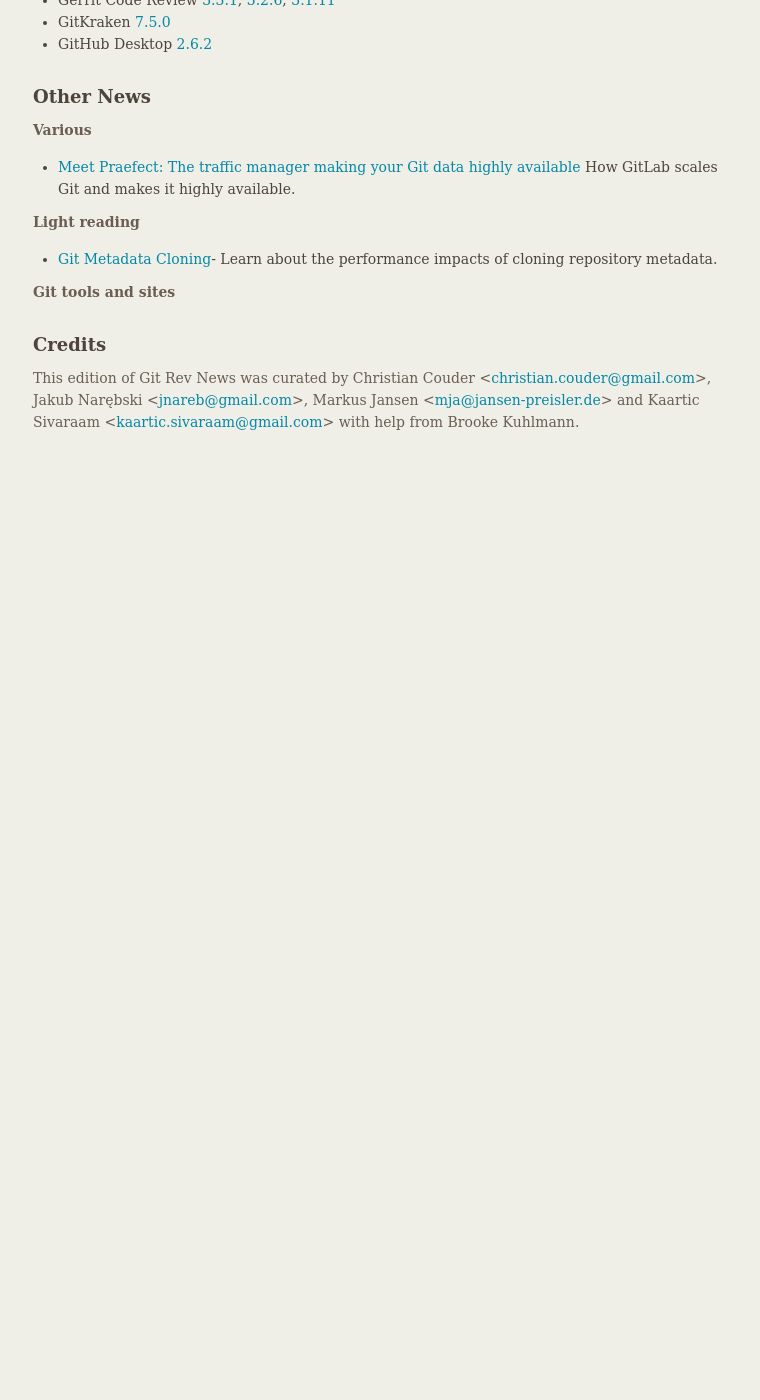
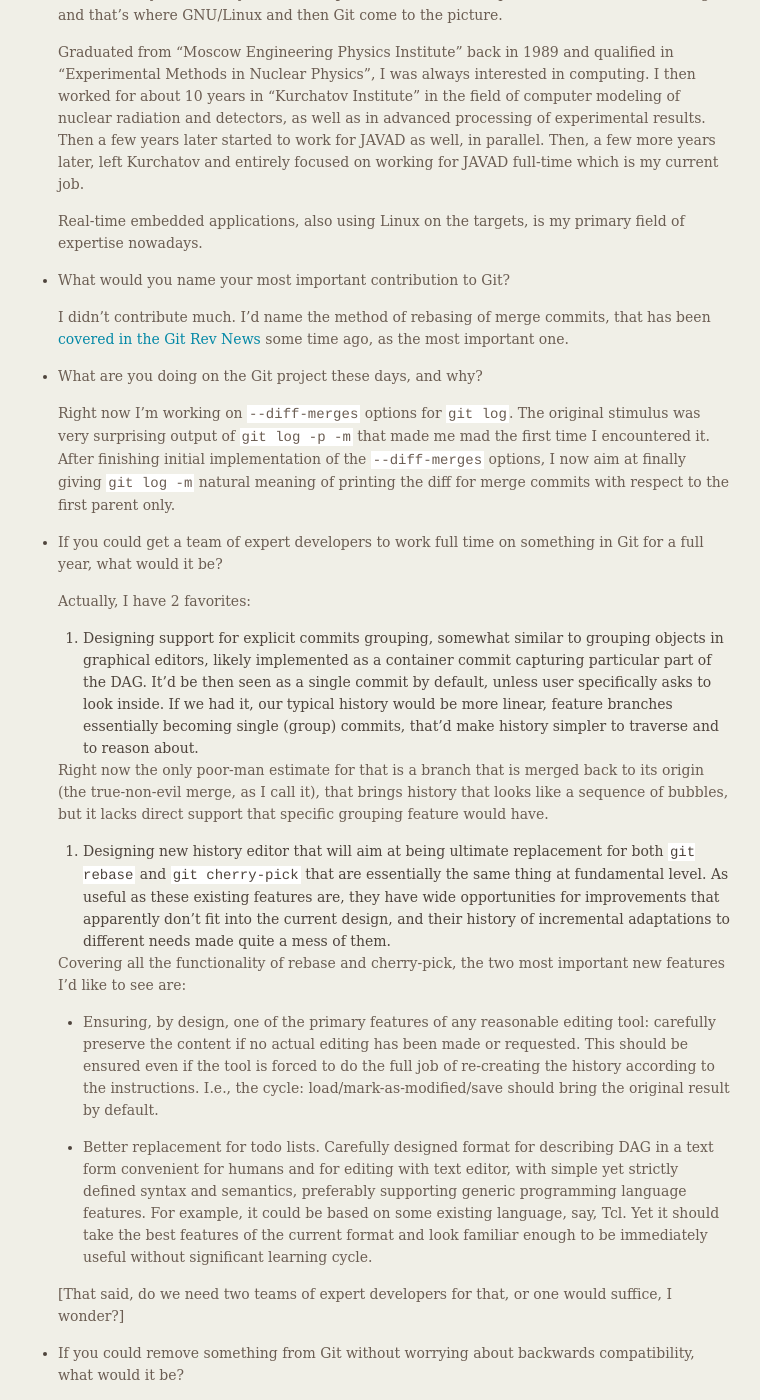
Before and after one commit to git/git.github.io, a Jekyll site: the page built from rev_news/drafts/edition-71.md, in a window 1280 px wide and 1400 px high, scrolled down 444 px. Shown: the whole window, without its empty margins (376-1136 px from the left). Built offline with Jekyll 4.4.1, drawn with Linux system fonts in a browser that asks for light colours; before the commit the page ends 900 px from its top, so only the background shows below that; some of the changed text lies outside the part shown.

Commit message:
rn-71: add interview with Sergey Organov

```diff
--- a/rev_news/drafts/edition-71.md
+++ b/rev_news/drafts/edition-71.md
@@ -29,9 +29,118 @@
 ### Support
 -->
 
-<!---
-## Developer Spotlight:
--->
+## Developer Spotlight: Sergey Organov
+
+* Who are you and what do you do?
+
+  I'm a software engineer and system architect at JAVAD GNSS, working in its
+  Moscow Research Center, in Russia. We design (and manufacture) high-end
+  GNSS receivers, both hardware and software. Design and implementation of
+  receivers firmware is my primary job for about 25 years already. I'm
+  also responsible for the development tools our team is using, and that's
+  where GNU/Linux and then Git come to the picture.
+
+  Graduated from "Moscow Engineering Physics Institute" back in 1989 and
+  qualified in "Experimental Methods in Nuclear Physics", I was always
+  interested in computing. I then worked for about 10 years in "Kurchatov
+  Institute" in the field of computer modeling of nuclear radiation and
+  detectors, as well as in advanced processing of experimental results.
+  Then a few years later started to work for JAVAD as well, in parallel.
+  Then, a few more years later, left Kurchatov and entirely focused on
+  working for JAVAD full-time which is my current job.
+
+  Real-time embedded applications, also using Linux on the targets, is my
+  primary field of expertise nowadays.
+
+* What would you name your most important contribution to Git?
+
+  I didn't contribute much. I'd name the method of rebasing of merge
+  commits, that has been [covered in the Git Rev News](https://git.github.io/rev_news/2018/04/18/edition-38#general)
+  some time ago, as the most important one.
+
+* What are you doing on the Git project these days, and why?
+
+  Right now I'm working on `--diff-merges` options for `git log`. The
+  original stimulus was very surprising output of `git log -p -m` that
+  made me mad the first time I encountered it. After finishing initial
+  implementation of the `--diff-merges` options, I now aim at finally giving
+  `git log -m` natural meaning of printing the diff for merge commits with
+  respect to the first parent only.
+
+* If you could get a team of expert developers to work full time on
+  something in Git for a full year, what would it be?
+
+  Actually, I have 2 favorites:
+
+  1. Designing support for explicit commits grouping, somewhat similar to
+  grouping objects in graphical editors, likely implemented as a container
+  commit capturing particular part of the DAG. It'd be then seen as a
+  single commit by default, unless user specifically asks to look inside.
+  If we had it, our typical history would be more linear, feature branches
+  essentially becoming single (group) commits, that'd make history simpler
+  to traverse and to reason about.
+
+  Right now the only poor-man estimate for that is a branch that is merged
+  back to its origin (the true-non-evil merge, as I call it), that brings
+  history that looks like a sequence of bubbles, but it lacks direct
+  support that specific grouping feature would have.
+
+  2. Designing new history editor that will aim at being ultimate
+  replacement for both `git rebase` and `git cherry-pick` that are
+  essentially the same thing at fundamental level. As useful as these
+  existing features are, they have wide opportunities for improvements
+  that apparently don't fit into the current design, and their history of
+  incremental adaptations to different needs made quite a mess of them.
+
+  Covering all the functionality of rebase and cherry-pick, the two most
+  important new features I'd like to see are:
+
+  - Ensuring, by design, one of the primary features of any reasonable
+  editing tool: carefully preserve the content if no actual editing has
+  been made or requested. This should be ensured even if the tool is
+  forced to do the full job of re-creating the history according to the
+  instructions. I.e., the cycle: load/mark-as-modified/save should bring
+  the original result by default.
+
+  - Better replacement for todo lists. Carefully designed format for
+  describing DAG in a text form convenient for humans and for editing with
+  text editor, with simple yet strictly defined syntax and semantics,
+  preferably supporting generic programming language features. For
+  example, it could be based on some existing language, say, Tcl. Yet it
+  should take the best features of the current format and look familiar
+  enough to be immediately useful without significant learning cycle.
+
+  [That said, do we need two teams of expert developers for that, or one
+  would suffice, I wonder?]
+
+* If you could remove something from Git without worrying about
+  backwards compatibility, what would it be?
+
+  Support for octopus merges. Multiple (back) references could then be
+  reused for more useful things, like keeping history of rebasing, and/or
+  for commits grouping (see above).
+
+* If you could add something to Git without worrying about
+  backwards compatibility, what would it be?
+
+  I'd add a simple model behind Git command-line options, so that their
+  design came from the model rather than entirely from the use-cases, as
+  it happens to be now. It'd play similar positive role in UI design as
+  Git core data model plays in the features design.
+
+  Then, I sometimes think about addition of single NULL-commit, the
+  ultimate parent of all the Git commits all over the world. I'm not sure
+  it has enough value in simplifying corner cases in git implementation,
+  but it fits so nice into the elegant Git data model!
+
+* What is your favorite Git-related tool/library, outside of Git
+  itself?
+
+  Emacs and the Magit, its interface to Git, in particular, as well as a
+  few parts of Emacs generic VC interface that features Git among others.
+  The Magit got to the point already where I rarely find myself using Git
+  command-line directly, and then mostly for some batch-processing, or on
+  hosts where Emacs is not readily available.
 
 ## Releases
 
```
